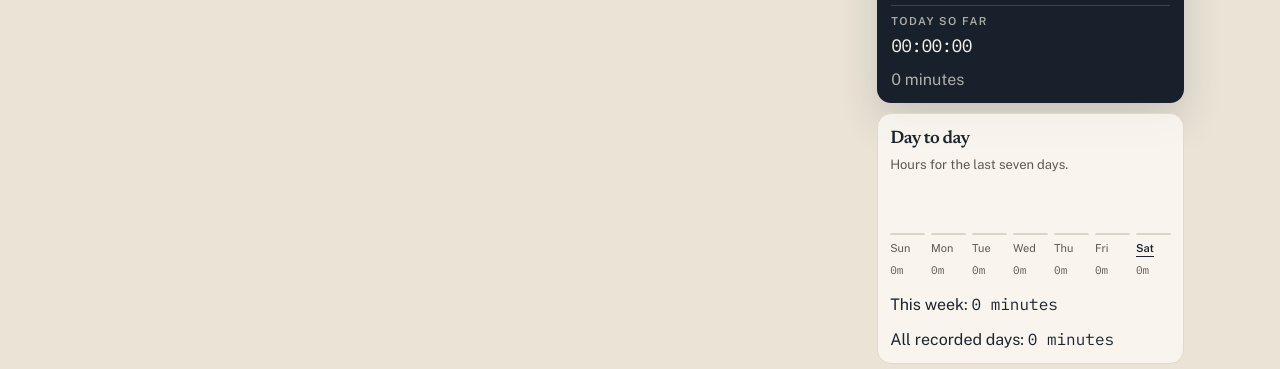
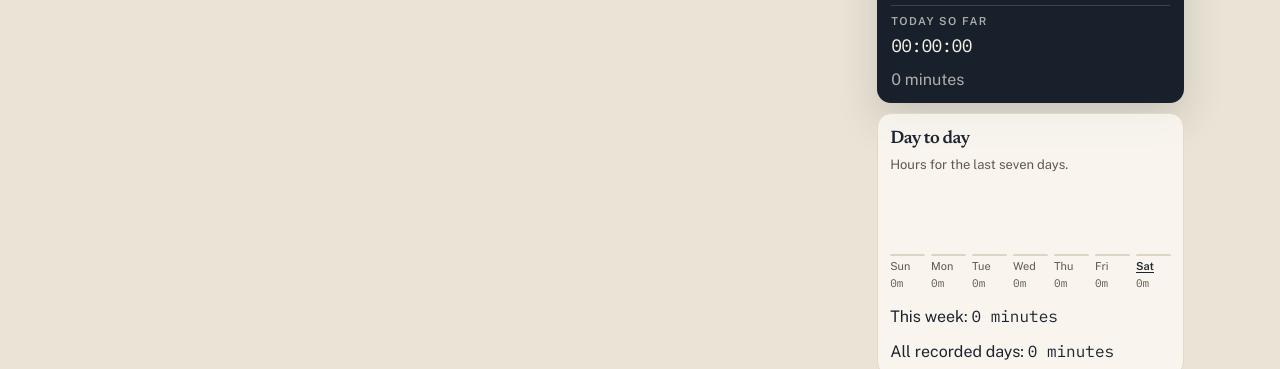
Before and after one commit to NaimWorld77/daybook, a plain HTML site: page index.html in a window 1280 px wide. Shown: the part 431-800 px from the top of the page. Drawn offline with nearby package versions, Linux system fonts and the light colour scheme.

Commit message:
Keep the day chart inside its panel and leave a finished task finished.

```diff
--- a/styles.css
+++ b/styles.css
@@ -749,32 +749,37 @@ header {
   display: grid;
   grid-template-columns: repeat(7, minmax(0, 1fr));
   gap: 6px;
-  height: 96px;
+  height: 108px;
+  align-items: end;
 }
 
 .week-col {
   display: flex;
   flex-direction: column;
   justify-content: flex-end;
-  gap: 6px;
+  gap: 4px;
   height: 100%;
+  min-height: 0;
   min-width: 0;
+  overflow: hidden;
   padding: 0;
   border: none;
   background: transparent;
 }
 
 .bar-track {
-  flex: 1;
+  flex: none;
   width: 100%;
+  height: 64px;
   display: flex;
   align-items: flex-end;
-  min-height: 36px;
+  overflow: hidden;
 }
 
 .bar {
   width: 100%;
   height: 2px;
+  max-height: 100%;
   background: var(--moss);
   border-radius: 6px 6px 2px 2px;
 }
@@ -791,8 +796,12 @@ header {
 .week-name,
 .time.week-value {
   font-size: 11px;
+  line-height: 1.2;
   color: var(--muted);
   text-align: center;
+  white-space: nowrap;
+  overflow: hidden;
+  text-overflow: ellipsis;
 }
 
 .week-col[aria-pressed="true"] .week-name {
```
